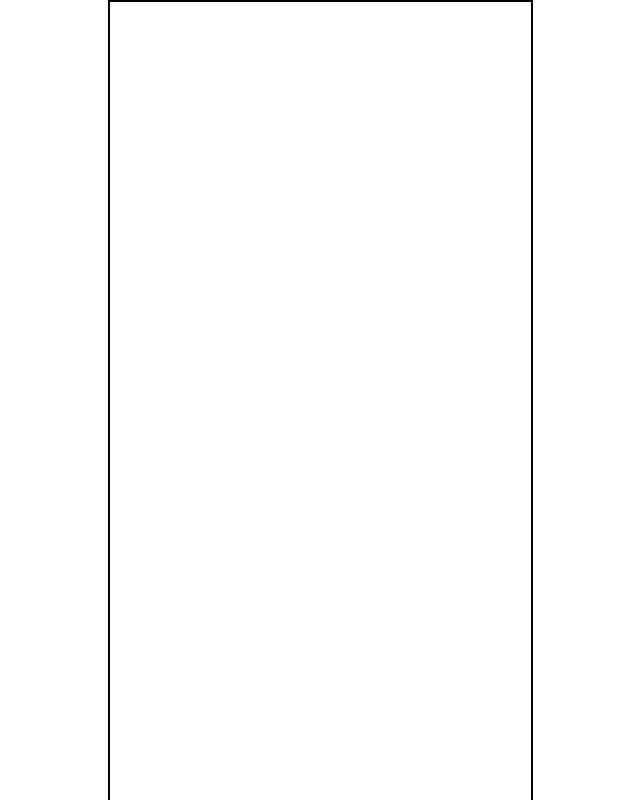
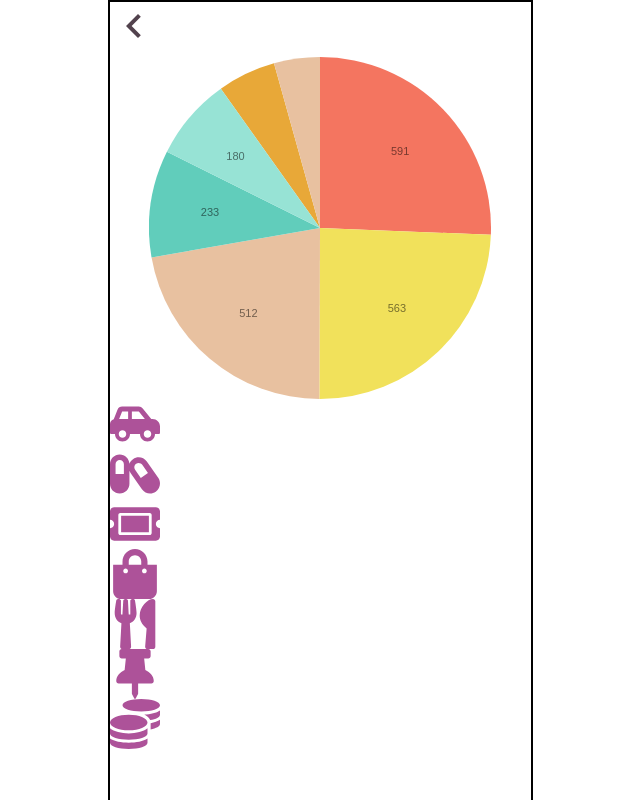
Before and after one commit to haglass/MoneyBook, a React (Create React App) app: page /chartcate in a window 1280 px wide. Before the commit this address had no page. Shown: the top 800 px of the page, without its empty margins (320-960 px from the left). Built offline with nearby package versions, Linux system fonts and the light colour scheme.

Commit message:
nivo 차트 적용

```diff
--- a/package.json
+++ b/package.json
@@ -11,13 +11,13 @@
     "@fortawesome/react-fontawesome": "^0.2.0",
     "@hookform/resolvers": "^2.9.11",
     "@nivo/core": "^0.80.0",
+    "@nivo/pie": "^0.80.0",
     "@testing-library/jest-dom": "^5.16.5",
     "@testing-library/react": "^13.4.0",
     "@testing-library/user-event": "^13.5.0",
     "apexcharts": "^3.37.0",
     "axios": "^1.3.2",
     "react": "^18.2.0",
-    "react-apexcharts": "^1.4.0",
     "react-calendar": "^4.0.0",
     "react-dom": "^18.2.0",
     "react-hook-form": "^7.43.1",
--- a/src/App.js
+++ b/src/App.js
@@ -8,6 +8,8 @@ import Login from "./pages/user/Login";
 import SignUp from "./pages/user/SignUp";
 import Chart from "./pages/chart/Chart";
 import Board from "./pages/Board/Board";
+import MainAddDetail from "./pages/main/MainAddDetail";
+import ChartCate from "./pages/chart/ChartCate";
 
 const App = () => {
   return (
@@ -19,6 +21,9 @@ const App = () => {
           <Route path="/signup" element={<SignUp />} />
           <Route path="/chart" element={<Chart />} />
           <Route path="/board" element={<Board />} />
+          <Route path="/mainadddetail" element={<MainAddDetail />} />
+          <Route path="/chart" element={<Chart />} />
+          <Route path="/chartcate" element={<ChartCate />} />
         </Routes>
         <Nav />
       </div>
--- a/src/pages/chart/Chart.js
+++ b/src/pages/chart/Chart.js
@@ -7,14 +7,11 @@ const Chart = () => {
   return (
     <>
       <Header>
-
         <Link to={"/"}>
           <MdOutlineKeyboardArrowLeft className="text-sub text-5xl font-bold" />
         </Link>
         <h1 className="text-xl font-bold text-main">통계</h1>
       </Header>
-
-
       <div className="my-20">
         <Bt>많이 쓴 카테고리</Bt>
         <Bt>월간 사용 금액</Bt>
--- a/src/pages/chart/ChartCate.js
+++ b/src/pages/chart/ChartCate.js
@@ -1,67 +1,123 @@
 import React from "react";
-import ReactApexChart from "react-apexcharts";
+import { MdOutlineKeyboardArrowLeft } from "react-icons/md";
+import { ResponsivePie } from "@nivo/pie";
+
+// ReactIcon
+import { FaCapsules } from "react-icons/fa";
+import { FaCarSide } from "react-icons/fa";
+import { FaTicketAlt } from "react-icons/fa";
+import { FaShoppingBag } from "react-icons/fa";
+import { FaUtensils } from "react-icons/fa";
+import { FaThumbtack } from "react-icons/fa";
+import { FaCoins } from "react-icons/fa";
+
+import { useNavigate } from "react-router";
 const ChartCate = () => {
-  const donutData = {
-    series: [50, 40, 30, 10, 0],
-    options: {
-      chart: {
-        type: "donut",
+  const navigate = useNavigate();
+  const chartData = [
+    {
+      id: "고정지출",
+      label: "고정지출",
+      value: 512,
+      color: "hsl(162, 70%, 50%)",
     },
-      legend: {
-        position: "bottom",
+    {
+      id: "교통비",
+      label: "교통비",
+      value: 591,
+      color: "hsl(21, 70%, 50%)",
     },
-      responsive: [
     {
-          breakpoint: 480,
+      id: "식비",
+      label: "식비",
+      value: 563,
+      color: "hsl(287, 70%, 50%)",
+    },
+    {
+      id: "쇼핑",
+      label: "쇼핑",
+      value: 127,
+      color: "hsl(178, 70%, 50%)",
+    },
+    {
+      id: "저축",
+      label: "저축",
+      value: 233,
+      color: "hsl(101, 70%, 50%)",
+    },
+    {
+      id: "여가비",
+      label: "여가비",
+      value: 180,
+      color: "hsl(101, 70%, 50%)",
+    },
+    {
+      id: "의료비",
+      label: "의료비",
+      value: 100,
+      color: "hsl(101, 70%, 50%)",
+    },
+  ];
+  return (
+    <>
+      <button onClick={() => navigate(-1)}>
+        <MdOutlineKeyboardArrowLeft className="text-sub text-5xl font-bold" />
+      </button>
+      <div className="flex justify-center items-center">
+        <div className="w-[342px] h-[342px]">
+          <ResponsivePie
+            data={chartData}
+            sortByValue={true}
+            activeOuterRadiusOffset={8}
+            borderColor="#ffffff"
+            enableArcLinkLabels={false}
+            arcLinkLabelsSkipAngle={10}
+            arcLinkLabelsTextColor="#333333"
+            arcLinkLabelsThickness={2}
+            arcLinkLabelsColor={{ from: "color" }}
+            arcLabelsRadiusOffset={0.65}
+            arcLabelsSkipAngle={20}
+            arcLabelsTextColor={{
+              from: "color",
+              modifiers: [["darker", "2"]],
+            }}
+            motionConfig="slow"
+            legends={[
+              {
+                anchor: "bottom",
+                direction: "row",
+                justify: false,
+                translateX: 0,
+                translateY: 56,
+                itemsSpacing: 0,
+                itemWidth: 100,
+                itemHeight: 18,
+                itemTextColor: "#999",
+                itemDirection: "left-to-right",
+                itemOpacity: 1,
+                symbolSize: 18,
+                symbolShape: "circle",
+                effects: [
+                  {
+                    on: "hover",
+                    style: {
+                      itemTextColor: "#000",
+                    },
                   },
                 ],
-      plotOptions: {
-        pie: {
-          donut: {
-            // hollow: {
-            //   margin: 15,
-            //   size: '70%',
-            //   image: '../../css/images/a-icon.jpg',
-            //   imageWidth: 64,
-            //   imageHeight: 64,
-            //   imageClipped: false
-            // },
-            labels: {
-              show: true,
-              total: {
-                showAlways: true,
-                show: true,
-                label: "ALARM",
-                fontSize: "12px",
-                color: "red",
               },
-              value: {
-                fontSize: "22px",
-                show: true,
-                color: "blue",
-              },
-            },
-          },
-        },
-      },
-      labels: ["침입", "배회", "쓰러짐", "화재", "안전모"],
-      title: {
-        text: "이벤트별 통계",
-        align: "center",
-      },
-    },
-  };
-  return (
-    <div>
-      <div id="chart">
-        <ReactApexChart
-          options={donutData.options}
-          series={donutData.series}
-          type="donut"
-          width="500"
+            ]}
           />
         </div>
       </div>
+      <FaCarSide className="text-main text-[50px] " />
+      <FaCapsules className="text-main text-[50px] " />
+      <FaTicketAlt className="text-main text-[50px] " />
+      <FaShoppingBag className="text-main text-[50px] " />
+      <FaUtensils className="text-main text-[50px] " />
+      <FaThumbtack className="text-main text-[50px] " />
+      <FaCoins className="text-main text-[50px] " />
+    </>
   );
 };
 
--- a/src/pages/main/Main.js
+++ b/src/pages/main/Main.js
@@ -1,4 +1,5 @@
 import React from "react";
+import { Link } from "react-router-dom";
 
 // tailwind 적용
 import tw from "tailwind-styled-components";
@@ -9,26 +10,51 @@ import MainChart from "./MainChart";
 const Main = () => {
   return (
     <div>
-      <MainSpan>남은 예산</MainSpan>
-      <div className="flex flex-col justify-center items-center mt-40">
+      <span className="absolute font-medium text-main text-[24px] right-[162px] top-[220px]">
+        남은 예산
+      </span>
+      <div className="flex flex-col justify-center items-center mt-40 relative">
+        <span className="absolute font-medium text-sub text-[16px] top-[210px]">
+          예산 진행률 70%
+        </span>
         <MainEdit>목표금액 수정</MainEdit>
+
+        <div className="absolute top-[100px] z-1">
+          <div className="flex flex-col items-center ">
+            <MainText>40,000원</MainText>
+            <MainText2>/50,000원</MainText2>
+          </div>
+        </div>
         <MainChart />
         <div className="flex flex-col gap-7">
-          <MainBt>내역추가</MainBt>
-          <MainBt>상세내역</MainBt>
+          <Link to="/MainAddDetail">
+            <MainBt>내역추가</MainBt>
+          </Link>
+          <Link to="/MainDetail">
+            <MainBt>상세내역</MainBt>
+          </Link>
         </div>
       </div>
     </div>
   );
 };
 
+const MainText2 = tw.span`
+text-[24px]
+font-bold
+text-sub2
+`;
+const MainText = tw.span`
+text-[36px]
+font-bold
+text-sub
+mb-2
+`;
 const MainSpan = tw.span`
 absolute
 font-medium
 text-main
 text-[24px]
-mt-[100px]
-ml-[163px]
 `;
 
 const MainEdit = tw.button`
@@ -41,6 +67,7 @@ h-[18px]
 rounded-full
 text-xs
 font-bold
+z-10
 `;
 
 const MainBt = tw.button`
@@ -54,6 +81,5 @@ rounded-xl
 w-80
 h-10
 leading-6
-
 `;
 export default Main;
--- a/src/pages/main/MainAddDetail.js
+++ b/src/pages/main/MainAddDetail.js
@@ -1,7 +1,19 @@
+// 내역추가
+
 import React from "react";
+import { MdOutlineKeyboardArrowLeft } from "react-icons/md";
 
-const MainAddD = () => {
-  return <div>MainAddD</div>;
+import { useNavigate } from "react-router";
+
+const MainAddDetail = () => {
+  const navigate = useNavigate();
+  return (
+    <>
+      <button onClick={() => navigate(-1)}>
+        <MdOutlineKeyboardArrowLeft className="text-sub text-5xl font-bold" />
+      </button>
+    </>
+  );
 };
 
-export default MainAddD;
+export default MainAddDetail;
--- a/src/pages/main/MainChart.js
+++ b/src/pages/main/MainChart.js
@@ -1,38 +1,49 @@
 import React from "react";
-import ApexCharts from "react-apexcharts";
+import { ResponsivePie } from "@nivo/pie";
 
 const MainChart = () => {
-  const chart = {
-    series: [70],
-    options: {
-      chart: {
-        height: 450,
-        width: 450,
-        type: "radialBar",
-      },
-      plotOptions: {
-        radialBar: {
-          hollow: {
-            size: "70%",
-          },
-        },
-      },
-      labels: ["80,000"],
+  const chartData = [
+    {
+      id: "lisp",
+      label: "lisp",
+      value: 70,
     },
-  };
+    {
+      id: "stylus",
+      label: "stylus",
+      value: 30,
+    },
+  ];
   return (
     <>
-      <div id="chart">
-        <ApexCharts
-          options={chart.options}
-          series={chart.series}
-          type="radialBar"
-          height={450}
-          width={450}
+      <div className="w-[342px] h-[342px] mb-[80px]">
+        {/* <div style={{ width: "342px", height: "342px", margin: "0 auto" }}> */}
+        <ResponsivePie
+          data={chartData}
+          sortByValue={true}
+          innerRadius={0.85}
+          activeOuterRadiusOffset={8}
+          colors={["#AD5299", "#B8A6B3"]}
+          enableArcLinkLabels={false}
+          arcLinkLabelsSkipAngle={10}
+          arcLinkLabelsTextColor="#333333"
+          arcLinkLabelsThickness={2}
+          arcLinkLabelsColor={{ from: "color" }}
+          enableArcLabels={false}
+          arcLabelsSkipAngle={10}
+          arcLabelsTextColor={{
+            from: "color",
+            modifiers: [["darker", 2]],
+          }}
+          isInteractive={false}
+          motionConfig="slow"
+          legends={[]}
         />
       </div>
     </>
   );
 };
 
+//
+
 export default MainChart;
```
Also changed, not shown: 1 other file (tests, documents, lock files or other folders). Lines whose indentation alone changed are shown as unchanged.
